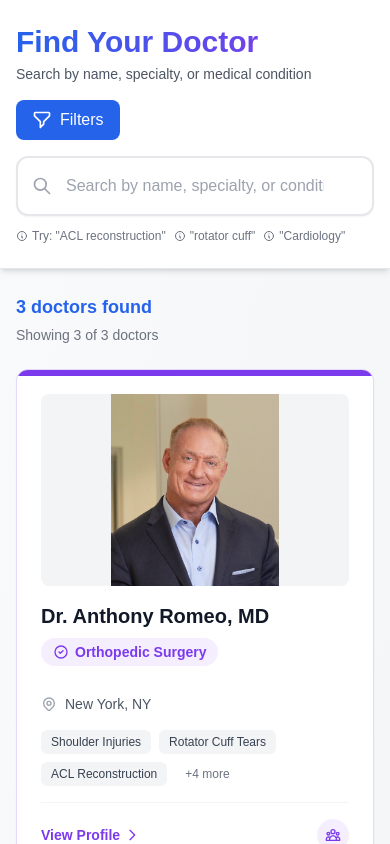
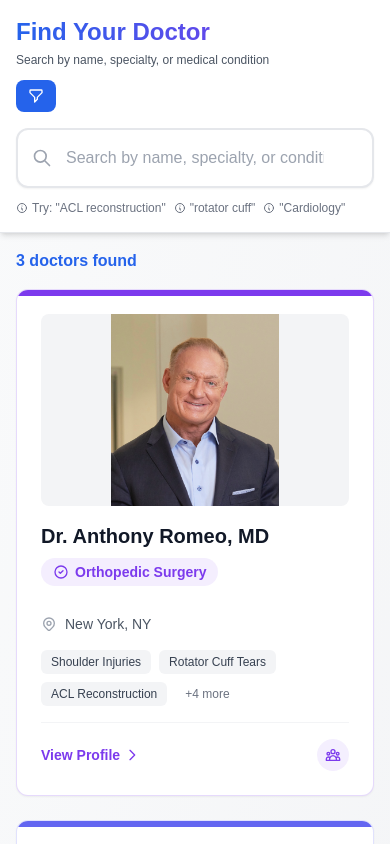
Before and after one commit to jamtechdev/ghl-doctor-directory, a Next.js app: page /embed in a window 390 px wide. Shown: the top 844 px of the page. Built offline with nearby package versions, Linux system fonts and the light colour scheme.

Commit message:
fixed ghl

```diff
--- /dev/null
+++ b/app/embed/layout.tsx
@@ -0,0 +1,19 @@
+import type { Metadata } from "next";
+
+export const metadata: Metadata = {
+  title: "Doctor Directory - Find Your Doctor",
+  description: "Search and find qualified doctors by specialty, location, or condition",
+  robots: "noindex, nofollow", // Prevent indexing of embed pages
+};
+
+export default function EmbedLayout({
+  children,
+}: {
+  children: React.ReactNode;
+}) {
+  return (
+    <div className="embed-container">
+      {children}
+    </div>
+  );
+}
--- a/app/embed/page.tsx
+++ b/app/embed/page.tsx
@@ -82,29 +82,30 @@ export default function EmbedDirectoryPage() {
   }
 
   return (
-    <div className="min-h-screen bg-gradient-to-br from-gray-50 to-gray-100" style={{ minHeight: '100vh' }}>
-      {/* Enhanced Header */}
-      <header className="bg-white shadow-md border-b border-gray-200 sticky top-0 z-10">
-        <div className="max-w-7xl mx-auto px-4 sm:px-6 lg:px-8 py-6">
-          <div className="flex flex-col md:flex-row md:items-center md:justify-between gap-4">
-            <div>
-              <h1 className="text-3xl font-bold bg-gradient-to-r from-blue-600 to-purple-600 bg-clip-text text-transparent">
+    <div className="min-h-screen bg-gradient-to-br from-gray-50 to-gray-100" style={{ minHeight: '100vh', isolation: 'isolate' }}>
+      {/* Enhanced Header - Optimized for GHL */}
+      <header className="bg-white shadow-md border-b border-gray-200 sticky top-0 z-50" style={{ position: 'sticky', top: 0 }}>
+        <div className="max-w-7xl mx-auto px-4 sm:px-6 lg:px-8 py-4 sm:py-6">
+          <div className="flex flex-col md:flex-row md:items-center md:justify-between gap-3 md:gap-4">
+            <div className="flex-1 min-w-0">
+              <h1 className="text-2xl sm:text-3xl font-bold bg-gradient-to-r from-blue-600 to-purple-600 bg-clip-text text-transparent">
                 Find Your Doctor
               </h1>
-              <p className="mt-1 text-sm text-gray-600">
+              <p className="mt-1 text-xs sm:text-sm text-gray-600">
                 Search by name, specialty, or medical condition
               </p>
             </div>
-            <div className="flex items-center gap-3">
+            <div className="flex items-center gap-2 sm:gap-3 flex-shrink-0">
               {/* Mobile Filter Toggle */}
               <button
                 onClick={() => setShowFilters(!showFilters)}
-                className="lg:hidden px-4 py-2 bg-blue-600 text-white rounded-lg hover:bg-blue-700 transition-colors font-medium flex items-center gap-2"
+                className="lg:hidden px-3 sm:px-4 py-2 bg-blue-600 text-white rounded-lg hover:bg-blue-700 transition-colors font-medium flex items-center gap-2 text-sm"
+                aria-label="Toggle filters"
               >
-                <svg className="w-5 h-5" fill="none" stroke="currentColor" viewBox="0 0 24 24">
+                <svg className="w-4 h-4 sm:w-5 sm:h-5" fill="none" stroke="currentColor" viewBox="0 0 24 24">
                   <path strokeLinecap="round" strokeLinejoin="round" strokeWidth={2} d="M3 4a1 1 0 011-1h16a1 1 0 011 1v2.586a1 1 0 01-.293.707l-6.414 6.414a1 1 0 00-.293.707V17l-4 4v-6.586a1 1 0 00-.293-.707L3.293 7.293A1 1 0 013 6.586V4z" />
                 </svg>
-                Filters
+                <span className="hidden sm:inline">Filters</span>
                 {(activeFilters.specialties.length > 0 || activeFilters.states.length > 0) && (
                   <span className="bg-white text-blue-600 rounded-full w-5 h-5 flex items-center justify-center text-xs font-bold">
                     {activeFilters.specialties.length + activeFilters.states.length}
@@ -125,12 +126,12 @@ export default function EmbedDirectoryPage() {
         </div>
       </header>
 
-      {/* Main Content */}
-      <main className="max-w-7xl mx-auto px-4 sm:px-6 lg:px-8 py-6">
-        <div className="grid grid-cols-1 lg:grid-cols-4 gap-6">
+      {/* Main Content - Optimized Layout */}
+      <main className="max-w-7xl mx-auto px-4 sm:px-6 lg:px-8 py-4 sm:py-6">
+        <div className="grid grid-cols-1 lg:grid-cols-4 gap-4 sm:gap-6">
           {/* Left Sidebar - Filters (Desktop) */}
           <aside className={`lg:col-span-1 ${showFilters ? 'block' : 'hidden'} lg:block`}>
-            <div className="sticky top-24">
+            <div className="sticky top-20 sm:top-24" style={{ position: 'sticky', top: '5rem' }}>
               <FilterPanel
                 filterOptions={filterOptions}
                 activeFilters={activeFilters}
@@ -140,11 +141,11 @@ export default function EmbedDirectoryPage() {
           </aside>
 
           {/* Right Content - Search and Results */}
-          <div className="lg:col-span-3">
-            {/* Results Header */}
-            <div className="mb-6 flex flex-col sm:flex-row sm:items-center sm:justify-between gap-3">
-              <div>
-                <p className="text-lg font-semibold text-gray-900">
+          <div className="lg:col-span-3 min-w-0">
+            {/* Results Header - Optimized */}
+            <div className="mb-4 sm:mb-6 flex flex-col sm:flex-row sm:items-center sm:justify-between gap-2 sm:gap-3">
+              <div className="flex-1 min-w-0">
+                <p className="text-base sm:text-lg font-semibold text-gray-900">
                   {filteredDoctors.length === 0 ? (
                     <span className="text-gray-500">No doctors found</span>
                   ) : filteredDoctors.length === 1 ? (
@@ -153,8 +154,8 @@ export default function EmbedDirectoryPage() {
                     <span className="text-blue-600">{filteredDoctors.length} doctors found</span>
                   )}
                 </p>
-                {allDoctors.length > 0 && (
-                  <p className="text-sm text-gray-500 mt-1">
+                {allDoctors.length > 0 && filteredDoctors.length !== allDoctors.length && (
+                  <p className="text-xs sm:text-sm text-gray-500 mt-1">
                     Showing {filteredDoctors.length} of {allDoctors.length} doctors
                   </p>
                 )}
@@ -165,24 +166,25 @@ export default function EmbedDirectoryPage() {
                     setSearchQuery('');
                     setActiveFilters(resetFilters());
                   }}
-                  className="px-4 py-2 bg-gray-100 hover:bg-gray-200 text-gray-700 rounded-lg transition-colors font-medium flex items-center gap-2 text-sm"
+                  className="px-3 sm:px-4 py-2 bg-gray-100 hover:bg-gray-200 text-gray-700 rounded-lg transition-colors font-medium flex items-center gap-2 text-xs sm:text-sm whitespace-nowrap flex-shrink-0"
                 >
                   <svg className="w-4 h-4" fill="none" stroke="currentColor" viewBox="0 0 24 24">
                     <path strokeLinecap="round" strokeLinejoin="round" strokeWidth={2} d="M6 18L18 6M6 6l12 12" />
                   </svg>
-                  Clear all filters
+                  <span className="hidden sm:inline">Clear all filters</span>
+                  <span className="sm:hidden">Clear</span>
                 </button>
               )}
             </div>
 
-            {/* Empty State */}
-            {filteredDoctors.length === 0 && (
-              <div className="bg-white rounded-xl shadow-sm border border-gray-200 p-12 text-center">
-                <svg className="w-16 h-16 text-gray-400 mx-auto mb-4" fill="none" stroke="currentColor" viewBox="0 0 24 24">
+            {/* Empty State - Optimized */}
+            {filteredDoctors.length === 0 && allDoctors.length > 0 && (
+              <div className="bg-white rounded-xl shadow-sm border border-gray-200 p-8 sm:p-12 text-center">
+                <svg className="w-12 h-12 sm:w-16 sm:h-16 text-gray-400 mx-auto mb-4" fill="none" stroke="currentColor" viewBox="0 0 24 24">
                   <path strokeLinecap="round" strokeLinejoin="round" strokeWidth={2} d="M9.172 16.172a4 4 0 015.656 0M9 10h.01M15 10h.01M21 12a9 9 0 11-18 0 9 9 0 0118 0z" />
                 </svg>
-                <h3 className="text-xl font-semibold text-gray-900 mb-2">No doctors found</h3>
-                <p className="text-gray-600 mb-6">
+                <h3 className="text-lg sm:text-xl font-semibold text-gray-900 mb-2">No doctors found</h3>
+                <p className="text-sm sm:text-base text-gray-600 mb-6 max-w-md mx-auto">
                   Try adjusting your search or filters to find more results.
                 </p>
                 <button
@@ -190,10 +192,23 @@ export default function EmbedDirectoryPage() {
                     setSearchQuery('');
                     setActiveFilters(resetFilters());
                   }}
-                  className="px-6 py-2 bg-blue-600 text-white rounded-lg hover:bg-blue-700 transition-colors font-medium"
+                  className="px-5 sm:px-6 py-2 bg-blue-600 text-white rounded-lg hover:bg-blue-700 transition-colors font-medium text-sm sm:text-base"
                 >
                   Clear all filters
                 </button>
+              </div>
+            )}
+
+            {/* No Doctors at All State */}
+            {allDoctors.length === 0 && (
+              <div className="bg-white rounded-xl shadow-sm border border-gray-200 p-8 sm:p-12 text-center">
+                <svg className="w-12 h-12 sm:w-16 sm:h-16 text-gray-400 mx-auto mb-4" fill="none" stroke="currentColor" viewBox="0 0 24 24">
+                  <path strokeLinecap="round" strokeLinejoin="round" strokeWidth={2} d="M17 20h5v-2a3 3 0 00-5.356-1.857M17 20H7m10 0v-2c0-.656-.126-1.283-.356-1.857M7 20H2v-2a3 3 0 015.356-1.857M7 20v-2c0-.656.126-1.283.356-1.857m0 0a5.002 5.002 0 019.288 0M15 7a3 3 0 11-6 0 3 3 0 016 0zm6 3a2 2 0 11-4 0 2 2 0 014 0zM7 10a2 2 0 11-4 0 2 2 0 014 0z" />
+                </svg>
+                <h3 className="text-lg sm:text-xl font-semibold text-gray-900 mb-2">No doctors available</h3>
+                <p className="text-sm sm:text-base text-gray-600">
+                  The doctor directory is currently being updated. Please check back soon.
+                </p>
               </div>
             )}
 
@@ -205,21 +220,24 @@ export default function EmbedDirectoryPage() {
         </div>
       </main>
 
-      {/* Mobile Filter Overlay */}
+      {/* Mobile Filter Overlay - Optimized */}
       {showFilters && (
         <div
-          className="lg:hidden fixed inset-0 bg-black bg-opacity-50 z-40"
+          className="lg:hidden fixed inset-0 bg-black bg-opacity-50 z-50"
           onClick={() => setShowFilters(false)}
+          style={{ position: 'fixed', zIndex: 50 }}
         >
           <div
-            className="absolute right-0 top-0 h-full w-80 bg-white shadow-xl overflow-y-auto"
+            className="absolute right-0 top-0 h-full w-full sm:w-80 bg-white shadow-xl overflow-y-auto"
             onClick={(e) => e.stopPropagation()}
+            style={{ maxHeight: '100vh' }}
           >
-            <div className="p-4 border-b border-gray-200 flex items-center justify-between sticky top-0 bg-white z-10">
+            <div className="p-4 border-b border-gray-200 flex items-center justify-between sticky top-0 bg-white z-10 shadow-sm">
               <h2 className="text-lg font-bold text-gray-900">Filters</h2>
               <button
                 onClick={() => setShowFilters(false)}
                 className="p-2 hover:bg-gray-100 rounded-lg transition-colors"
+                aria-label="Close filters"
               >
                 <svg className="w-6 h-6 text-gray-600" fill="none" stroke="currentColor" viewBox="0 0 24 24">
                   <path strokeLinecap="round" strokeLinejoin="round" strokeWidth={2} d="M6 18L18 6M6 6l12 12" />
--- a/app/globals.css
+++ b/app/globals.css
@@ -25,12 +25,30 @@ html,
 body {
   width: 100%;
   min-height: 100vh;
+  margin: 0;
+  padding: 0;
+  overflow-x: hidden;
 }
 
 /* Ensure responsive design works within iframe constraints */
 #__next {
   width: 100%;
   min-height: 100vh;
+}
+
+/* GHL Embed Container - Isolated styling */
+.embed-container {
+  width: 100%;
+  min-height: 100vh;
+  position: relative;
+  isolation: isolate;
+  /* Prevent style conflicts with parent page */
+  box-sizing: border-box;
+}
+
+/* Ensure iframe content doesn't overflow */
+.embed-container * {
+  box-sizing: border-box;
 }
 
 /* Custom Scrollbar Styles */
```
Also changed, not shown: data/seo-settings.json (line endings or trailing spaces).
